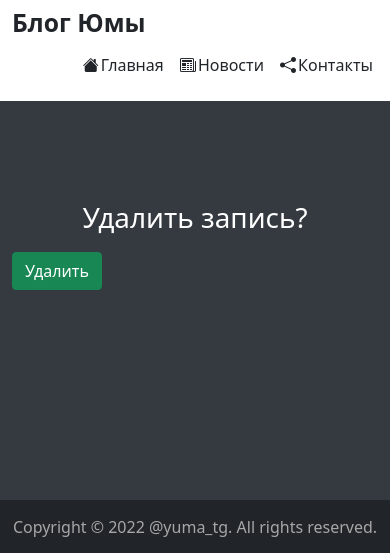
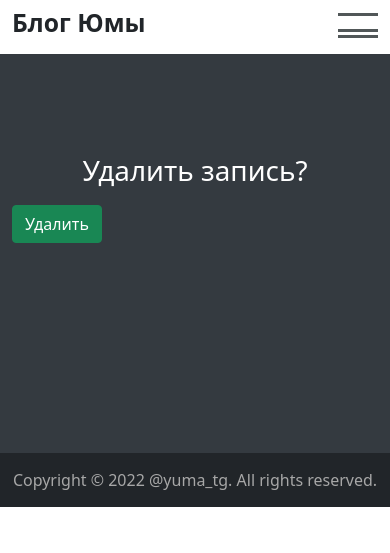
Before and after one commit to yuma872/BlogYuma, a Django app: page /news/9/delete in a window 390 px wide. Shown: the top 553 px of the page. Run offline with Django 4.2, Linux system fonts and the light colour scheme; data comes from the database, SQL or seed files in the repository; both versions use the stored data as it was after the commit; some libraries are stand-ins or nearby versions.

Commit message:
delete contacts, aboutme add, burgermenu(demo)

```diff
--- a/main/static/main/css/style.css
+++ b/main/static/main/css/style.css
@@ -95,18 +95,73 @@ footer p {
     height: 100%;
 }
 
-.bodycontacts {
-    padding: 250px 0;
+
+/* About Me */
+
+.bodyaboutme {
+    padding: 50px 0;
     background-color: var(--bs-gray-dark);
 }
 
-.contactspage {
+.aboutmepage {
     color: var(--bs-white);
     text-align: center;
 }
 
+.aboutme_img {
+    background-size: cover;
+    width: 150px;
+    height: 150px;
+    border-radius: 50%;
+    margin: 30px auto;
+    transition: all 0.2s ease;
+}
 
-/* Mews */
+
+/* burgermenu */
+
+.menu-burger__header {
+    float: right;
+    position: relative;
+    width: 40px;
+    height: 35px;
+    display: block;
+    margin-left: 10px;
+}
+
+.menu-burger__header span,
+.menu-burger__header:after,
+.menu-burger__header:before {
+    height: 3px;
+    width: 100%;
+    position: absolute;
+    background: #515758;
+    margin: 0 auto;
+}
+
+.menu-burger__header span {
+    top: 21px;
+}
+
+.menu-burger__header:after,
+.menu-burger__header:before {
+    content: '';
+}
+
+.menu-burger__header:after {
+    bottom: 5px;
+}
+
+.menu-burger__header:before {
+    top: 5px;
+}
+
+.header__nav {
+    display: none;
+}
+
+
+/* News */
 
 .bodynews {
     padding: 50px 0;
@@ -197,6 +252,10 @@ footer p {
     background-image: url(../img/friends/henes.webp);
 }
 
+#yuma {
+    background-image: url(../img/friends/yuma.jpg);
+}
+
 
 /* Color */
 
--- a/main/templates/main/layout.html
+++ b/main/templates/main/layout.html
@@ -19,8 +19,12 @@
             <div class="row">
                 <div class="col-12">
                     <h2 class="text-dark logoyuma">Блог Юмы</h2>
-
-                    <div class="navbar">
+                    <div class="mobilenavbar d-block d-sm-none">
+                        <div class="menu-burger__header">
+                            <span></span>
+                        </div>
+                    </div>
+                    <div class="navbar d-none d-sm-block">
                         <ul>
                             <a href="{% url 'home' %}">
                                 <li><i class="bi bi-house-fill"></i>Главная</li>
@@ -28,8 +32,8 @@
                             <a href="{% url 'news_home' %}">
                                 <li><i class="bi bi-newspaper"></i>Новости</li>
                             </a>
-                            <a href="{% url 'contacts' %}">
-                                <li><i class="bi bi-share-fill"></i>Контакты</li>
+                            <a href="{% url 'aboutme' %}">
+                                <li><i class="bi bi-share-fill"></i>Обо мне</li>
                             </a>
                         </ul>
                     </div>
--- a/main/urls.py
+++ b/main/urls.py
@@ -4,5 +4,5 @@ from . import views
 
 urlpatterns = [
     path('', views.index, name='home'),
-    path('contacts', views.contacts, name='contacts')
+    path('aboutme/', views.aboutme, name='aboutme')
 ]
--- a/main/views.py
+++ b/main/views.py
@@ -7,5 +7,5 @@ def index(request):
     }
     return render(request, 'main/index.html', data)
 
-def contacts(request):
-    return render(request, 'main/contacts.html')
+def aboutme(request):
+    return render(request, 'main/aboutme.html')
--- a/news/templates/news/details_view.html
+++ b/news/templates/news/details_view.html
@@ -13,10 +13,6 @@
                 </div>
             </div>
             <div class="col-2">{{ article.date }}</div>
-            <div class="col-12 m_btn">
-                <a href="{% url 'news-update' article.id %}" class="btn btn-warning text-white">Обновить запись</a>
-                <a href="{% url 'news-delete' article.id %}" class="btn btn-danger">Удалить запись</a>
-            </div>
         </div>
     </div>
 </section>
--- a/news/templates/news/news_home.html
+++ b/news/templates/news/news_home.html
@@ -19,9 +19,6 @@
                     <p>У вас не записей</p>
                     {% endif %}
                 </div>
-                <div class="col-12 m_btn">
-                    <a href="{% url 'create' %}" class="btn btn-info">Добавить запись</a>
-                </div>
             </div>
         </div>
     </div>
```
Also changed, not shown: main/templates/main/aboutme.html (added, +14 -0 lines), main/templates/main/contacts.html (deleted, +0 -9 lines), db.sqlite3, main/static/main/img/friends/yuma.jpg (added), 1 other file.
